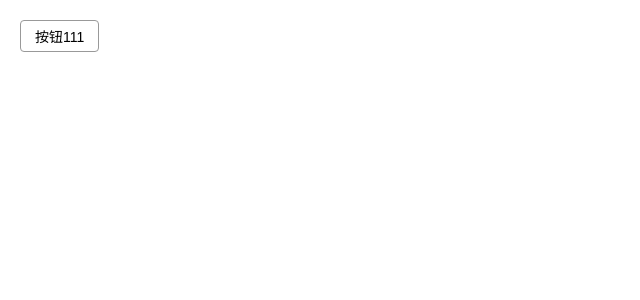
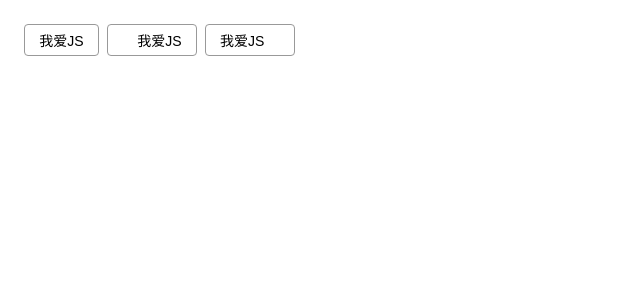
Before and after one commit to kilokwu/kilok-ui, a Vue app: page / in a window 1280 px wide. Shown: the top 300 px of the page, without its empty margins (0-640 px from the left). Built offline with nearby package versions, Linux system fonts and the light colour scheme.

Commit message:
验证iconPositon

```diff
--- a/public/index.html
+++ b/public/index.html
@@ -1,17 +1,25 @@
 <!DOCTYPE html>
 <html lang="en">
+
 <head>
   <meta charset="utf-8">
   <meta http-equiv="X-UA-Compatible" content="IE=edge">
   <meta name="viewport" content="width=device-width,initial-scale=1.0">
   <link rel="icon" href="<%= BASE_URL %>favicon.ico">
   <title><%= htmlWebpackPlugin.options.title %></title>
+  <style lang="scss">
+
+  </style>
 </head>
+
 <body>
   <noscript>
-      <strong>We're sorry but <%= htmlWebpackPlugin.options.title %> doesn't work properly without JavaScript enabled. Please enable it to continue.</strong>
+    <strong>We're sorry but <%= htmlWebpackPlugin.options.title %> doesn't work properly without JavaScript enabled.
+      Please enable it to continue.</strong>
   </noscript>
   <div id="app"></div>
   <!-- built files will be auto injected -->
+  <script src="//at.alicdn.com/t/font_2027952_f8348dpea0t.js"></script>
 </body>
+
 </html>
--- a/src/App.vue
+++ b/src/App.vue
@@ -1,35 +1,12 @@
 <template>
   <div id="app">
-    <kButton></kButton>
+    <kButton >我爱JS</kButton>
+    <kButton iconPosition="left"  icon='settings'>我爱JS</kButton>
+    <kButton iconPosition="right" icon='settings'>我爱JS</kButton>
   </div>
 </template>
-<style lang="scss">
-#app {
-  font-family: Avenir, Helvetica, Arial, sans-serif;
-  -webkit-font-smoothing: antialiased;
-  -moz-osx-font-smoothing: grayscale;
-}
-* {
-  margin: 0;
-  padding: 0;
-  box-sizing: border-box;
-}
-:root {
-  --button-height: 32px;
-  --font-size: 14px;
-  --button-bg: white;
-  --button-active-bg: #eee;
-  --border-radius: 4px;
-  --color: #333;
-  --border-color: #999;
-  --border-color-hover: #666;
-}
-#app {
-  margin: 20px;
-}
-body {
-  font-size: var(--font-size);
-}
+<style>
+
 </style>
 <script>
 import kButton from "./components/button";
--- /dev/null
+++ b/src/assets/index.scss
@@ -0,0 +1,29 @@
+
+* {
+  margin: 0;
+  padding: 0;
+  box-sizing: border-box;
+}
+
+:root {
+  --button-height: 32px;
+  --font-size: 14px;
+  --button-bg: white;
+  --button-active-bg: #eee;
+  --border-radius: 4px;
+  --color: #333;
+  --border-color: #999;
+  --border-color-hover: #666;
+}
+
+#app {
+  margin: 20px;
+}
+
+body {
+  font-size: var(--font-size);
+}
+.icon {
+  width: 1em;
+  height: 1em;
+}
--- a/src/components/button.vue
+++ b/src/components/button.vue
@@ -1,29 +1,66 @@
 <template>
-  <div>
-    <button class="g-button">按钮111</button>
+  <button class="g-button" :class="{ [`icon-${iconPosition}`]: true }">
+    <svg v-if="icon" class="icon"><use :xlink:href="`#i-${icon}`"></use></svg>
+    <div class="content">
+      <slot />
     </div>
+  </button>
 </template>
 
 <script>
-export default {};
+export default {
+  props: {
+    icon: {},
+    iconPosition: {
+      type: String,
+      default: "left",
+      validator(value) {
+        return value === "left" || value === "right"
+      },
+    },
+  },
+};
 </script>
 
 <style lang="scss">
 .g-button {
   font-size: var(--font-size);
   height: var(--button-height);
+  margin: 0.3em;
   padding: 0 1em;
+  vertical-align: middle;
   border-radius: var(--border-radius);
   border: 1px solid var(--border-color);
   background: var(--button-bg);
-}
-.g-button:hover {
+  display: inline-flex;
+  justify-content: center;
+  align-items: center;
+  &:hover {
     border-color: var(--border-color-hover);
   }
-.g-button:active {
+  &:active {
     background-color: var(--button-active-bg);
   }
-.g-button:focus {
+  &:focus {
     outline: none;
   }
+
+  > .content {
+    order: 2;
+  }
+  > .icon {
+    order: 1;
+    margin-right: 0.1em;
+  }
+  &.icon-right {
+    > .content {
+      order: 1;
+    }
+    > .icon {
+      order: 2;
+      margin-right: 0em;
+      margin-left: 0.1em;
+    }
+  }
+}
 </style>
--- a/src/main.js
+++ b/src/main.js
@@ -1,6 +1,7 @@
 import Vue from 'vue'
 import App from './App.vue'
 import router from './router'
+import './assets/index.scss'
 Vue.config.productionTip = false
 
 new Vue({
```
Lines whose indentation alone changed are shown as unchanged.
